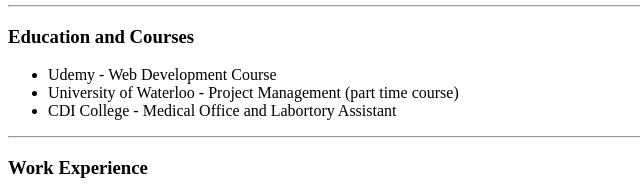
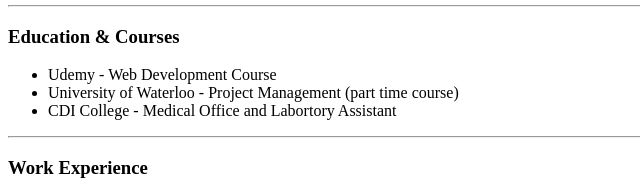
Before and after one commit to thitchcock83/cv, a plain HTML site: page index.html in a window 1280 px wide. Shown: the part 489-684 px from the top of the page, 0-640 px from the left. Drawn offline with Linux system fonts and the light colour scheme.

Commit message:
Add files via upload

```diff
--- a/index.html
+++ b/index.html
@@ -3,7 +3,7 @@
 
 <head>
   <meta charset="utf-8">
-  <title>Terra Hitchcock's Personal Site</title>
+  <title>Terra's Personal Site</title>
 </head>
 
 <body>
@@ -19,7 +19,7 @@
 
 </body>
   <hr>
-  <h3>Education and Courses</h3>
+  <h3>Education & Courses</h3>
   <ul>
       <li>Udemy - Web Development Course</li>
       <li>University of Waterloo - Project Management (part time course)</li>
```
